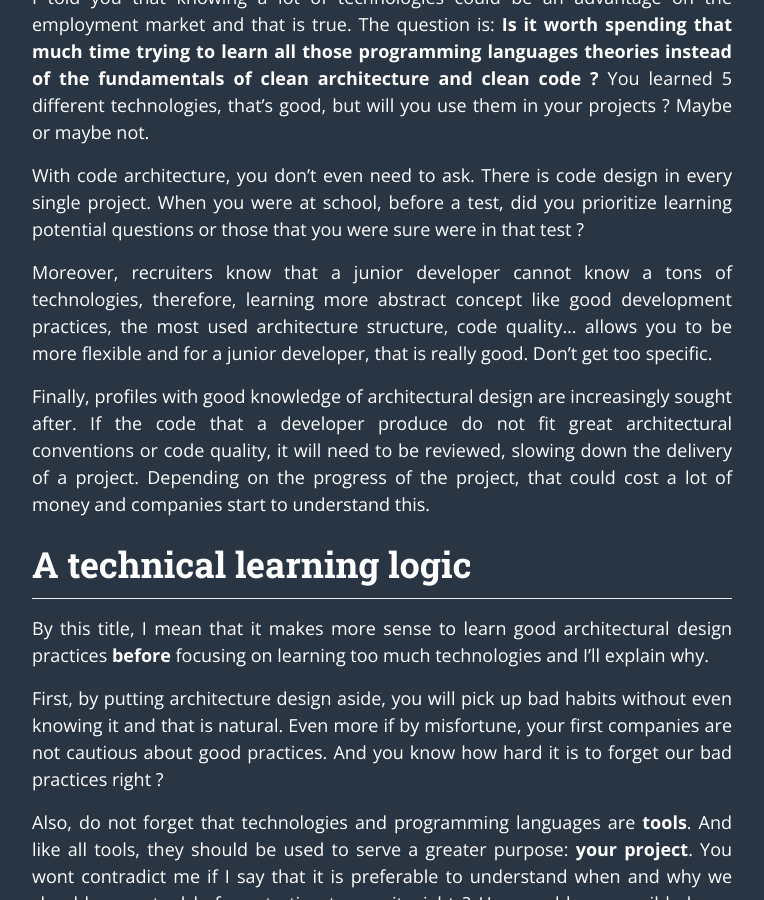
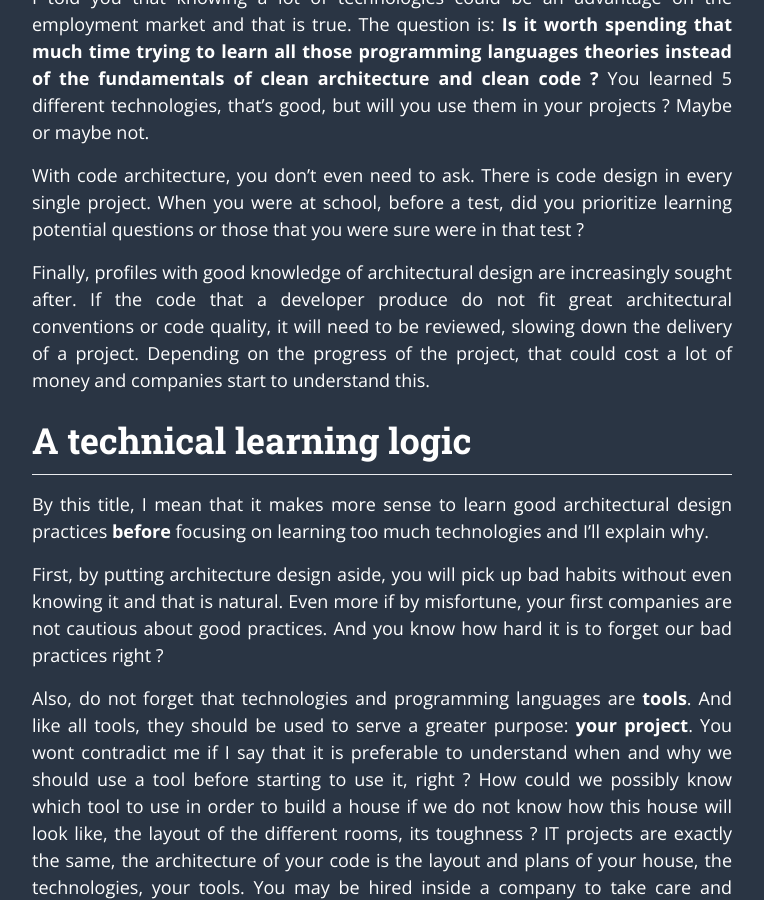
Before and after one commit to Dorian-Frances/Dorian-Frances.github.io, a Jekyll site: the page built from _posts/2023-05-15-Junior-developer-the-importance-of-learning-good-development-and-architecture-practices.md, in a window 1280 px wide and 900 px high, scrolled down 892 px. Shown: the whole window, without its empty margins (258-1022 px from the left). Built offline with Jekyll 4.4.1, drawn with Linux system fonts in a browser that asks for light colours; comment, search, counter and statistics services are not loaded.

Commit message:
changing second article

```diff
--- a/_posts/2023-05-15-Junior-developer-the-importance-of-learning-good-development-and-architecture-practices.md
+++ b/_posts/2023-05-15-Junior-developer-the-importance-of-learning-good-development-and-architecture-practices.md
@@ -27,10 +27,6 @@ learned 5 different technologies, that’s good, but will you use them in your p
 
 With code architecture, you don’t even need to ask. There is code design in every single project. When you were at school, before a test, did you
 prioritize learning potential questions or those that you were sure were in that test ?
-
-Moreover, recruiters know that a junior developer cannot know a tons of technologies, therefore, learning more abstract concept like good development
-practices, the most used architecture structure, code quality… allows you to be more flexible and for a junior developer, that is really good. Don’t
-get too specific.
 
 Finally, profiles with good knowledge of architectural design are increasingly sought after. If the code that a developer produce do not fit great
 architectural conventions or code quality, it will need to be reviewed, slowing down the delivery of a project. Depending on the progress of the
```
